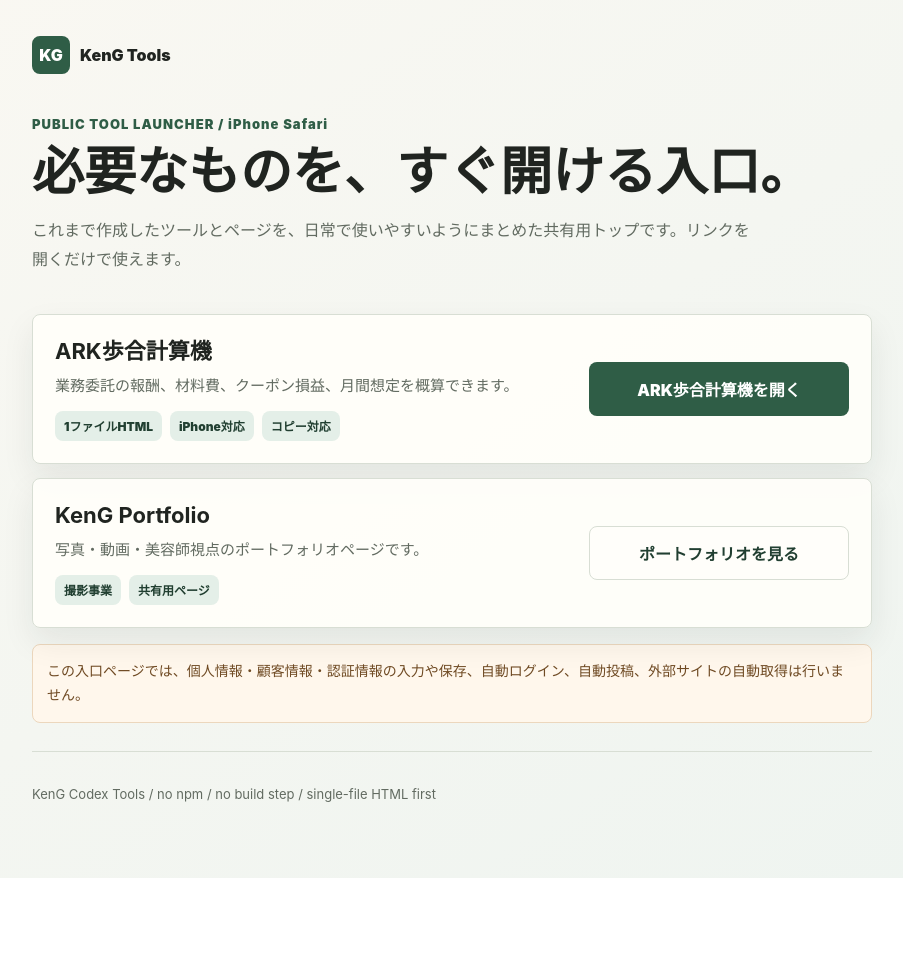
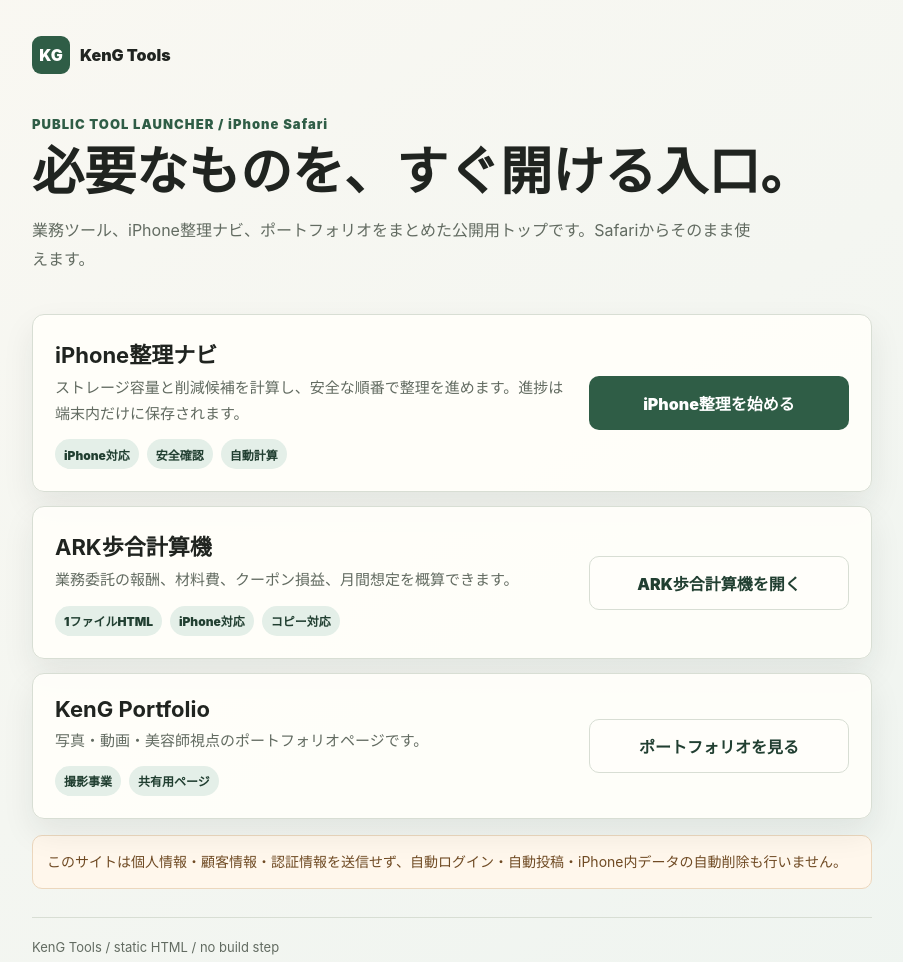
Before and after one commit to KenG079s/keng-tools-public, a plain HTML site: page index.html in a window 1280 px wide. Shown: the whole page, without its empty margins (188-1091 px from the left). Before the commit the page ends 878 px from the top, so only its background shows below. Drawn offline with Linux system fonts and the light colour scheme.

Commit message:
Publish iPhone storage organizer
Add the public iPhone storage organizer, update the launcher, and document safe browser-only usage.

```diff
--- a/index.html
+++ b/index.html
@@ -4,262 +4,40 @@
   <meta charset="utf-8" />
   <meta name="viewport" content="width=device-width, initial-scale=1" />
   <meta name="description" content="KenGが作成した業務ツールとポートフォリオを、iPhone Safariからすぐ開ける共有用トップページです。" />
+  <meta name="theme-color" content="#2f5d46" />
   <title>KenG Tools｜共有用トップ</title>
   <style>
-    :root {
-      --bg: #f7f8f4;
-      --panel: #fffefa;
-      --ink: #202420;
-      --muted: #626b61;
-      --line: #d8ded4;
-      --accent: #2f5d46;
-      --accent-dark: #213f31;
-      --accent-soft: #e4efe8;
-      --warm: #fff7ec;
-    }
-
-    * { box-sizing: border-box; }
-    html { -webkit-text-size-adjust: 100%; }
-
-    body {
-      margin: 0;
-      font-family: -apple-system, BlinkMacSystemFont, "Hiragino Sans", "Yu Gothic", "Noto Sans JP", sans-serif;
-      background: linear-gradient(145deg, #faf8f2 0%, #eef4f0 100%);
-      color: var(--ink);
-    }
-
-    a { color: inherit; }
-
-    .app {
-      width: min(880px, 100%);
-      margin: 0 auto;
-      padding: 20px 14px 48px;
-    }
-
-    .top {
-      display: flex;
-      align-items: center;
-      justify-content: space-between;
-      gap: 12px;
-      padding: 8px 0 18px;
-    }
-
-    .brand {
-      display: flex;
-      align-items: center;
-      gap: 10px;
-      min-width: 0;
-      font-weight: 900;
-    }
-
-    .mark {
-      display: grid;
-      place-items: center;
-      width: 38px;
-      height: 38px;
-      flex: 0 0 auto;
-      border-radius: 8px;
-      background: var(--accent);
-      color: white;
-      letter-spacing: 0;
-    }
-
-    .brand span:last-child { overflow-wrap: anywhere; }
-
-    .hero { padding: 24px 0 18px; }
-
-    .eyebrow {
-      margin: 0 0 10px;
-      color: var(--accent);
-      font-size: 13px;
-      font-weight: 900;
-      letter-spacing: .08em;
-    }
-
-    h1 {
-      margin: 0;
-      font-size: clamp(30px, 8vw, 52px);
-      line-height: 1.16;
-      letter-spacing: 0;
-    }
-
-    .lead {
-      max-width: 720px;
-      margin: 14px 0 0;
-      color: var(--muted);
-      font-size: 16px;
-      line-height: 1.8;
-    }
-
-    .tool-list {
-      display: grid;
-      gap: 14px;
-      margin-top: 22px;
-    }
-
-    .tool-card {
-      display: grid;
-      gap: 16px;
-      padding: 18px;
-      border: 1px solid var(--line);
-      border-radius: 8px;
-      background: rgba(255, 254, 250, .96);
-      box-shadow: 0 14px 32px rgba(31, 36, 32, .08);
-    }
-
-    .tool-card h2 {
-      margin: 0;
-      font-size: 22px;
-      line-height: 1.35;
-      letter-spacing: 0;
-    }
-
-    .tool-card p {
-      margin: 6px 0 0;
-      color: var(--muted);
-      line-height: 1.75;
-      font-size: 15px;
-    }
-
-    .meta {
-      display: flex;
-      flex-wrap: wrap;
-      gap: 8px;
-      margin-top: 12px;
-    }
-
-    .tag {
-      display: inline-flex;
-      align-items: center;
-      min-height: 30px;
-      padding: 5px 9px;
-      border-radius: 8px;
-      background: var(--accent-soft);
-      color: var(--accent-dark);
-      font-size: 12px;
-      font-weight: 900;
-    }
-
-    .actions {
-      display: grid;
-      gap: 10px;
-    }
-
-    .button {
-      display: inline-flex;
-      align-items: center;
-      justify-content: center;
-      min-height: 54px;
-      padding: 14px 16px;
-      border-radius: 8px;
-      background: var(--accent);
-      color: white;
-      text-align: center;
-      text-decoration: none;
-      font-size: 16px;
-      font-weight: 900;
-      touch-action: manipulation;
-      -webkit-tap-highlight-color: transparent;
-    }
-
-    .button.secondary {
-      border: 1px solid var(--line);
-      background: var(--panel);
-      color: var(--accent-dark);
-    }
-
-    .button:focus-visible {
-      outline: 3px solid rgba(47, 93, 70, .36);
-      outline-offset: 3px;
-    }
-
-    .note {
-      margin-top: 16px;
-      padding: 14px;
-      border: 1px solid #ecd7bd;
-      border-radius: 8px;
-      background: var(--warm);
-      color: #6f4a23;
-      line-height: 1.75;
-      font-size: 14px;
-    }
-
-    .footer {
-      margin-top: 28px;
-      padding-top: 18px;
-      border-top: 1px solid var(--line);
-      color: var(--muted);
-      font-size: 13px;
-      line-height: 1.7;
-    }
-
-    @media (min-width: 760px) {
-      .app { padding: 28px 20px 60px; }
-      .tool-card {
-        grid-template-columns: minmax(0, 1fr) 260px;
-        align-items: center;
-        padding: 22px;
-      }
-    }
-
-    @media (max-width: 520px) {
-      .top { align-items: flex-start; }
-      .tool-card { padding: 16px; }
-      .button { width: 100%; }
-    }
+    :root{--panel:#fffefa;--ink:#202420;--muted:#626b61;--line:#d8ded4;--accent:#2f5d46;--accent-dark:#213f31;--accent-soft:#e4efe8;--warm:#fff7ec}
+    *{box-sizing:border-box}html{-webkit-text-size-adjust:100%}body{margin:0;font-family:-apple-system,BlinkMacSystemFont,"Hiragino Sans","Yu Gothic","Noto Sans JP",sans-serif;background:linear-gradient(145deg,#faf8f2,#eef4f0);color:var(--ink)}
+    .app{width:min(880px,100%);margin:0 auto;padding:20px 14px 48px}.brand{display:flex;align-items:center;gap:10px;padding:8px 0 18px;font-weight:900}.mark{display:grid;place-items:center;width:38px;height:38px;border-radius:9px;background:var(--accent);color:#fff}.hero{padding:24px 0 18px}.eyebrow{margin:0 0 10px;color:var(--accent);font-size:13px;font-weight:900;letter-spacing:.08em}h1{margin:0;font-size:clamp(30px,8vw,52px);line-height:1.16}.lead{max-width:720px;margin:14px 0 0;color:var(--muted);font-size:16px;line-height:1.8}
+    .list{display:grid;gap:14px;margin-top:22px}.card{display:grid;gap:16px;padding:18px;border:1px solid var(--line);border-radius:12px;background:rgba(255,254,250,.96);box-shadow:0 14px 32px rgba(31,36,32,.08)}.card h2{margin:0;font-size:22px}.card p{margin:6px 0 0;color:var(--muted);line-height:1.75;font-size:15px}.tags{display:flex;flex-wrap:wrap;gap:8px;margin-top:12px}.tag{display:inline-flex;align-items:center;min-height:30px;padding:5px 9px;border-radius:999px;background:var(--accent-soft);color:var(--accent-dark);font-size:12px;font-weight:900}.actions{display:grid;gap:10px}.button{display:inline-flex;align-items:center;justify-content:center;min-height:54px;padding:14px 16px;border-radius:10px;background:var(--accent);color:#fff;text-align:center;text-decoration:none;font-size:16px;font-weight:900}.button.secondary{border:1px solid var(--line);background:var(--panel);color:var(--accent-dark)}.note{margin-top:16px;padding:14px;border:1px solid #ecd7bd;border-radius:10px;background:var(--warm);color:#6f4a23;line-height:1.75;font-size:14px}.footer{margin-top:28px;padding-top:18px;border-top:1px solid var(--line);color:var(--muted);font-size:13px;line-height:1.7}
+    @media(min-width:760px){.app{padding:28px 20px 60px}.card{grid-template-columns:minmax(0,1fr) 260px;align-items:center;padding:22px}}@media(max-width:520px){.button{width:100%}}
   </style>
 </head>
 <body>
 <main class="app">
-    <nav class="top" aria-label="ページ上部">
-      <div class="brand">
-        <span class="mark">KG</span>
-        <span>KenG Tools</span>
-      </div>
-    </nav>
-
+  <nav class="brand" aria-label="ページ上部"><span class="mark">KG</span><span>KenG Tools</span></nav>
   <header class="hero">
     <p class="eyebrow">PUBLIC TOOL LAUNCHER / iPhone Safari</p>
     <h1>必要なものを、すぐ開ける入口。</h1>
-      <p class="lead">これまで作成したツールとページを、日常で使いやすいようにまとめた共有用トップです。リンクを開くだけで使えます。</p>
+    <p class="lead">業務ツール、iPhone整理ナビ、ポートフォリオをまとめた公開用トップです。Safariからそのまま使えます。</p>
   </header>
-
-    <section class="tool-list" aria-label="公開用リンク一覧">
-      <article class="tool-card">
-        <div>
-          <h2>ARK歩合計算機</h2>
-          <p>業務委託の報酬、材料費、クーポン損益、月間想定を概算できます。</p>
-          <div class="meta" aria-label="特徴">
-            <span class="tag">1ファイルHTML</span>
-            <span class="tag">iPhone対応</span>
-            <span class="tag">コピー対応</span>
-          </div>
-        </div>
-        <div class="actions">
-          <a class="button" href="tools/ark-commission-calculator.html">ARK歩合計算機を開く</a>
-        </div>
+  <section class="list" aria-label="公開用リンク一覧">
+    <article class="card">
+      <div><h2>iPhone整理ナビ</h2><p>ストレージ容量と削減候補を計算し、安全な順番で整理を進めます。進捗は端末内だけに保存されます。</p><div class="tags"><span class="tag">iPhone対応</span><span class="tag">安全確認</span><span class="tag">自動計算</span></div></div>
+      <div class="actions"><a class="button" href="tools/iphone-storage-organizer.html">iPhone整理を始める</a></div>
     </article>
-
-      <article class="tool-card">
-        <div>
-          <h2>KenG Portfolio</h2>
-          <p>写真・動画・美容師視点のポートフォリオページです。</p>
-          <div class="meta" aria-label="特徴">
-            <span class="tag">撮影事業</span>
-            <span class="tag">共有用ページ</span>
-          </div>
-        </div>
-        <div class="actions">
-          <a class="button secondary" href="portfolio.html">ポートフォリオを見る</a>
-        </div>
+    <article class="card">
+      <div><h2>ARK歩合計算機</h2><p>業務委託の報酬、材料費、クーポン損益、月間想定を概算できます。</p><div class="tags"><span class="tag">1ファイルHTML</span><span class="tag">iPhone対応</span><span class="tag">コピー対応</span></div></div>
+      <div class="actions"><a class="button secondary" href="tools/ark-commission-calculator.html">ARK歩合計算機を開く</a></div>
+    </article>
+    <article class="card">
+      <div><h2>KenG Portfolio</h2><p>写真・動画・美容師視点のポートフォリオページです。</p><div class="tags"><span class="tag">撮影事業</span><span class="tag">共有用ページ</span></div></div>
+      <div class="actions"><a class="button secondary" href="portfolio.html">ポートフォリオを見る</a></div>
     </article>
   </section>
-
-    <p class="note">この入口ページでは、個人情報・顧客情報・認証情報の入力や保存、自動ログイン、自動投稿、外部サイトの自動取得は行いません。</p>
-
-    <footer class="footer">
-      <p>KenG Codex Tools / no npm / no build step / single-file HTML first</p>
-    </footer>
+  <p class="note">このサイトは個人情報・顧客情報・認証情報を送信せず、自動ログイン・自動投稿・iPhone内データの自動削除も行いません。</p>
+  <footer class="footer">KenG Tools / static HTML / no build step</footer>
 </main>
 </body>
 </html>
```
Also changed, not shown: tools/iphone-storage-organizer.html (added, +134 -0 lines), 1 other file. Lines whose indentation alone changed are shown as unchanged.
